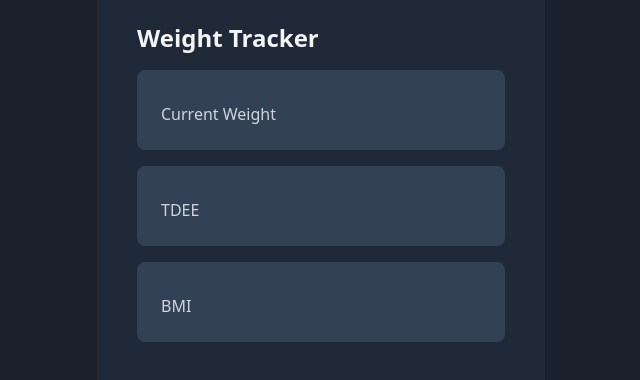
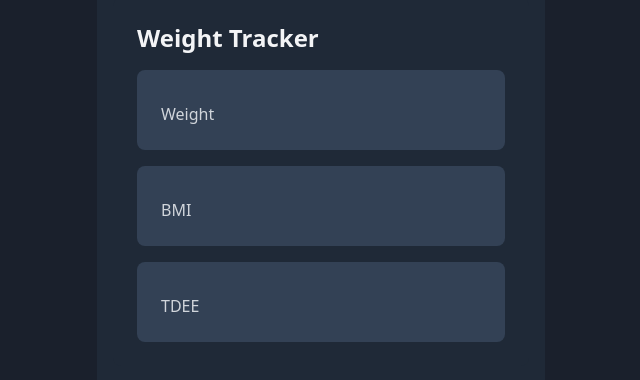
Before and after one commit to maurodf0/weight-traker, a Vue app: page / in a window 1280 px wide. Shown: the part 182-562 px from the top of the page, without its empty margins (319-959 px from the left). Built offline with nearby package versions, Linux system fonts and the light colour scheme; the HTML template or start-up script is replaced by a standard one.

Commit message:
save default value in LocalStorage

```diff
--- a/src/composables/useTracker.ts
+++ b/src/composables/useTracker.ts
@@ -1,8 +1,37 @@
-import { ref } from 'vue';
+import { ref, watch, onMounted } from 'vue';
 
 const weight = ref<string | null>(null);
 const tdee = ref<string | null>(null);
 const bmi = ref<string | null>(null);
+
+watch(weight, () => {
+  localStorage.setItem('weight', weight.value);
+});
+
+watch(tdee, () => {
+  localStorage.setItem('tdee', tdee.value);
+});
+
+watch(bmi, () => {
+  localStorage.setItem('bmi', bmi.value);
+});
+
+onMounted(() => {
+  const storedWeight = localStorage.getItem('weight');
+  if (storedWeight) {
+    weight.value = storedWeight;
+  }
+
+  const storedTDEE = localStorage.getItem('tdee');
+  if (storedTDEE) {
+    tdee.value = storedTDEE;
+  }
+
+  const storedBMI = localStorage.getItem('bmi');
+  if (storedBMI) {
+    bmi.value = storedBMI;
+  }
+});
 
 export default function useTracker() {
   return {
--- a/src/views/HomeView.vue
+++ b/src/views/HomeView.vue
@@ -12,9 +12,17 @@ const { weight, tdee, bmi } = useTracker();
     <h1 class="text-2xl font-bold text-gray-800 dark:text-gray-100 mb-4">Weight Tracker</h1>
 
     <div class="flex flex-col gap-4">
-        <InfoCard :info="weight" description="Current Weight"/>
-        <InfoCard :info="tdee" description="TDEE"/>
-        <InfoCard :info="bmi" description="BMI"/>
+        <RouterLink to="/weight">
+             <InfoCard :info="weight" description="Weight"/>
+        </RouterLink>
+
+          <RouterLink to="/bmi">
+             <InfoCard :info="bmi" description="BMI"/>
+        </RouterLink>
+
+           <RouterLink to="/tdee">
+             <InfoCard :info="tdee" description="TDEE"/>
+        </RouterLink>
     </div>
   </div>
 </template>
--- a/src/views/WeightView.vue
+++ b/src/views/WeightView.vue
@@ -128,7 +128,10 @@ const handleDelete = (date: Date) => {
 
 
 const { setWeight } = useTracker();
-setWeight(currentWeight.value);
+
+  watch(currentWeight, () => {
+  setWeight(currentWeight.value);
+  });
 
 </script>
 
```
